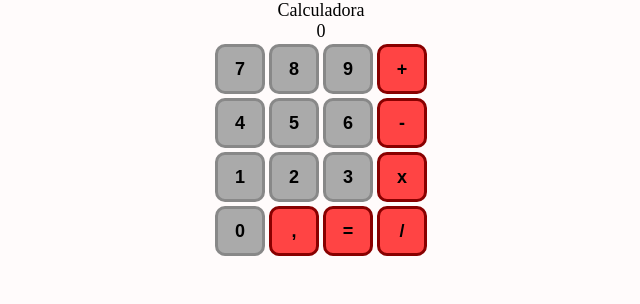
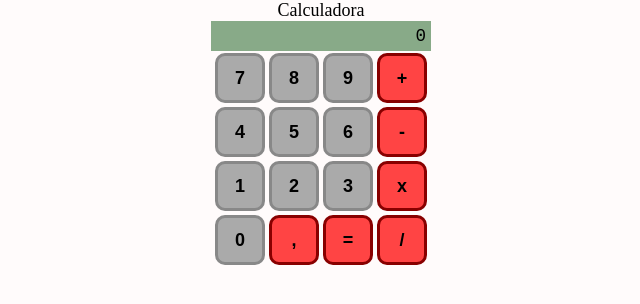
Before and after one commit to Limb00z/Exercicios-JS, a plain HTML site: page 09 - calculadora/index.html in a window 1280 px wide. Shown: the whole page, without its empty margins (319-959 px from the left). Drawn offline with Linux system fonts and the light colour scheme.

Commit message:
alteração para um componente

```diff
--- a/09 - calculadora/index.html
+++ b/09 - calculadora/index.html
@@ -10,29 +10,29 @@
 <body>
 
     <div id="calc" class="calc dflex">
-        <div id="div_nome" class="div_nome dflex">
+        <div id="div_nome" class="div_nome dflex widpadrao">
             <p>Calculadora</p>
         </div>
-        <div id="div_display" class="div_display dflex">
-            <p id="display">0</p>
+        <div id="div_display" class="div_display dflex widpadrao">
+            <p id="display" class="display widpadrao">0</p>
         </div>
-        <div id="div_teclas" class="div_teclas dflex">
-            <button id="t7" class="teclas dflex">7</button>
-            <button id="t8" class="teclas dflex">8</button>
-            <button id="t9" class="teclas dflex">9</button>
-            <button id="t+" class="teclas dflex teclaOp">+</button>
-            <button id="t4" class="teclas dflex">4</button>
-            <button id="t5" class="teclas dflex">5</button>
-            <button id="t6" class="teclas dflex">6</button>
-            <button id="t-" class="teclas dflex teclaOp">-</button>
-            <button id="t1" class="teclas dflex">1</button>
-            <button id="t2" class="teclas dflex">2</button>
-            <button id="t3" class="teclas dflex">3</button>
-            <button id="tx" class="teclas dflex teclaOp">x</button>
-            <button id="t0" class="teclas dflex">0</button>
-            <button id="tseparador" class="teclas dflex teclaOp">,</button>
-            <button id="tigual" class="teclas dflex teclaOp">=</button>
-            <button id="td" class="teclas dflex teclaOp">/</button>
+        <div id="div_teclas" class="div_teclas dflex widpadrao">
+            <button id="t7" class="teclas dflex ">7</button>
+            <button id="t8" class="teclas dflex ">8</button>
+            <button id="t9" class="teclas dflex ">9</button>
+            <button id="t+" class="teclas dflex  teclaOp">+</button>
+            <button id="t4" class="teclas dflex ">4</button>
+            <button id="t5" class="teclas dflex ">5</button>
+            <button id="t6" class="teclas dflex ">6</button>
+            <button id="t-" class="teclas dflex  teclaOp">-</button>
+            <button id="t1" class="teclas dflex ">1</button>
+            <button id="t2" class="teclas dflex ">2</button>
+            <button id="t3" class="teclas dflex ">3</button>
+            <button id="tx" class="teclas dflex  teclaOp">x</button>
+            <button id="t0" class="teclas dflex ">0</button>
+            <button id="tseparador" class="teclas dflex  teclaOp">,</button>
+            <button id="tigual" class="teclas dflex  teclaOp">=</button>
+            <button id="td" class="teclas dflex  teclaOp">/</button>
         </div>
     </div>
 
--- a/09 - calculadora/style.css
+++ b/09 - calculadora/style.css
@@ -13,6 +13,10 @@
     align-items: center;
 }
 
+.widpadrao{
+    width: 220px;
+}
+
 .calc{
     flex-direction: column;
 }
@@ -23,10 +27,17 @@
 
 .div_display{
 
+
+}
+.display{
+    background-color: #8a8;
+    text-align: right;
+    padding: 5px;
+    font-family: monospace ;
+    font-size: larger;
 }
 
 .div_teclas{
-    width: 220px;
     flex-wrap: wrap;
 }
 
```
